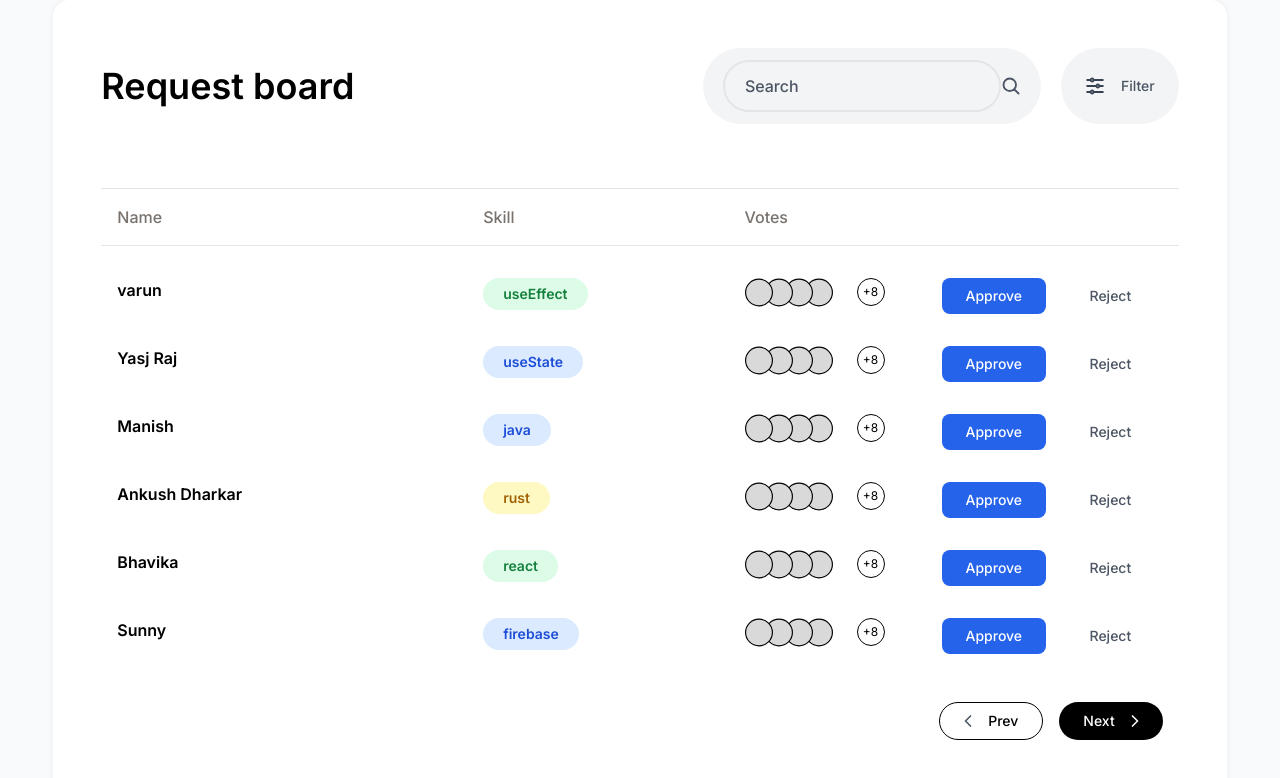
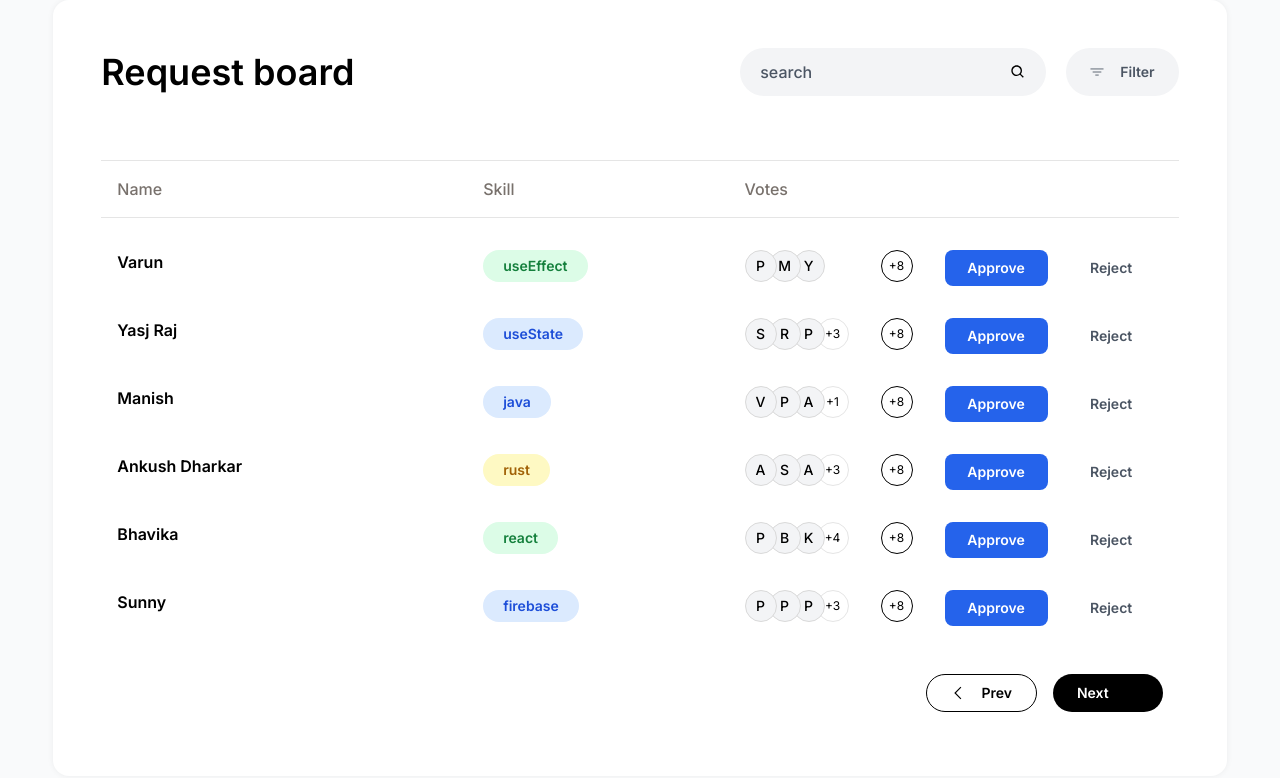
Before and after one commit to satyam73/skill-tree-frontend, a Next.js app: page / in a window 1280 px wide. Shown: the top 778 px of the page. Built offline with nearby package versions, Linux system fonts and the light colour scheme.

Commit message:
FEAT: modified components

```diff
--- a/src/components/RequestBoard/Button.tsx
+++ b/src/components/RequestBoard/Button.tsx
@@ -15,7 +15,7 @@
 };
 
 function getButtonStyle({ roundness, varient, padding }: ButtonStylesProps) {
-    const baseStyles = "px-6 py-2 text-sm font-medium flex items-center justify-center gap-4";
+    const baseStyles = "px-4 lg:px-6 py-2 text-sm font-semibold flex items-center justify-center gap-4";
     const varients = {
         roundness: {
             medium: "rounded-lg",
@@ -27,7 +27,7 @@
             secondary: "bg-black-dark text-white",
             default: "bg-gray-100 text-black-light",
             outline: "bg-transparent text-black-dark border",
-            ghost: "bg-gray-100 lg:bg-transparent text-black-light border-none",
+            text: "bg-gray-100 lg:bg-transparent text-black-light border-none hover:bg-gray-100 hover:text-red-dark transition",
         },
         padding: `${padding}`,
     };
@@ -55,7 +55,7 @@
         } else if (varient === BUTTON_VARIENTS.OUTLINED) {
             defaultVarients.varient = varients.varient.outline;
         } else if (varient === BUTTON_VARIENTS.TEXT) {
-            defaultVarients.varient = varients.varient.ghost;
+            defaultVarients.varient = varients.varient.text;
         } else {
             defaultVarients.varient = varients.varient.default;
         }
--- a/src/components/RequestBoard/SearchBox.tsx
+++ b/src/components/RequestBoard/SearchBox.tsx
@@ -1,12 +1,17 @@
-import Icon from "./Icon";
+import { BiSearch } from "react-icons/bi";
 import Input from "./Input";
-import { SEARCH_ICON } from "@/constants/images";
 
 export default function SearchBox() {
     return (
-        <div className="flex bg-gray-100 rounded-[50px] py-3 px-5 w-max text-base">
-            <Input placeholder="Search" type="text" />
-            <Icon iconUrl={SEARCH_ICON} alt="Search" width={20} height={20} />
-        </div>
+        <Input
+            type="text"
+            label="search"
+            placeholder="search"
+            name="search"
+            value=""
+            icon={<BiSearch />}
+            iconPosition="right"
+            variant="filled"
+        />
     );
 }
--- a/src/components/RequestBoard/index.tsx
+++ b/src/components/RequestBoard/index.tsx
@@ -1,49 +1,41 @@
+import { IoFilterOutline } from "react-icons/io5";
+import { GrPrevious, GrNext } from "react-icons/gr";
 import Button from "./Button";
-import Icon from "./Icon";
-import MemberVotesDetails from "./MemberVotesDetails";
-import SkillLabel from "./MemberVotesDetails/SkillLabel";
+import Wrapper from "./Wrapper";
 import SearchBox from "./SearchBox";
-import { FILTER_ICON, NEXT_ARROW_ICON, PREVIOUS_ARROW_ICON } from "@/constants/images";
+import RequestBoardTable from "./RequestBoardTable";
 import { BUTTON_ROUNDNESS, BUTTON_VARIENTS } from "@/constants/button";
-import skillData from "../../../mock/usersSkillData.json";
 
 export default function RequestBoard() {
     return (
-        <div className="lg:bg-white rounded-2xl lg:shadow-[0px_0px_6px_rgba(0,0,0,0.06)] w-full lg:w-11/12 max-w-screen-xl mx-auto p-4 lg:p-12">
+        <div className="lg:bg-white rounded-2xl lg:shadow-[0px_0px_6px_rgba(0,0,0,0.06)] w-full lg:w-11/12 max-w-screen-xl mx-auto lg:p-12">
+            <Wrapper>
                 <div className="flex gap-4 lg:items-center lg:justify-between flex-col lg:flex-row">
                     <h1 className="text-2xl lg:text-4xl font-semibold">Request board</h1>
                     <div className="flex gap-5">
                         <SearchBox />
                         <Button roundness={BUTTON_ROUNDNESS.PILL}>
-                        <Icon iconUrl={FILTER_ICON} alt="prev" width={20} height={20} />
+                            <IoFilterOutline />
                             <span className="hidden lg:block text-sm">Filter</span>
                         </Button>
                     </div>
                 </div>
-            <div className="hidden lg:grid grid-cols-[35%_25%_minmax(0,_1fr)] mt-16 p-4 border-y border-gray-400">
-                <p className="text-base font-medium text-gray-800">Name</p>
-                <p className="text-base font-medium text-gray-800">Skill</p>
-                <p className="text-base font-medium text-gray-800">Votes</p>
-            </div>
-            <div className="mt-12 lg:mt-4 grid grid-cols-1 gap-8 lg:gap-0">
-                {skillData.map((skillItem) => {
-                    return (
-                        <MemberVotesDetails key={skillItem.id} {...skillItem}>
-                            <SkillLabel title={skillItem.skill} colorScheme={skillItem.color} />
-                        </MemberVotesDetails>
-                    );
-                })}
-            </div>
+            </Wrapper>
+            <Wrapper>
+                <RequestBoardTable />
+            </Wrapper>
+            <Wrapper>
                 <div className="mt-4 p-4 flex gap-4 justify-end">
                     <Button roundness={BUTTON_ROUNDNESS.PILL} varient={BUTTON_VARIENTS.OUTLINED}>
-                    <Icon iconUrl={PREVIOUS_ARROW_ICON} alt="prev" width={8} height={8} />
+                        <GrPrevious />
                         <span>Prev</span>
                     </Button>
                     <Button roundness={BUTTON_ROUNDNESS.PILL} varient={BUTTON_VARIENTS.SECONDARY}>
                         <span>Next</span>
-                    <Icon iconUrl={NEXT_ARROW_ICON} alt="prev" width={8} height={8} />
+                        <GrNext style={{ fill: "white" }} />
                     </Button>
                 </div>
+            </Wrapper>
         </div>
     );
 }
```
Lines whose indentation alone changed are shown as unchanged.
